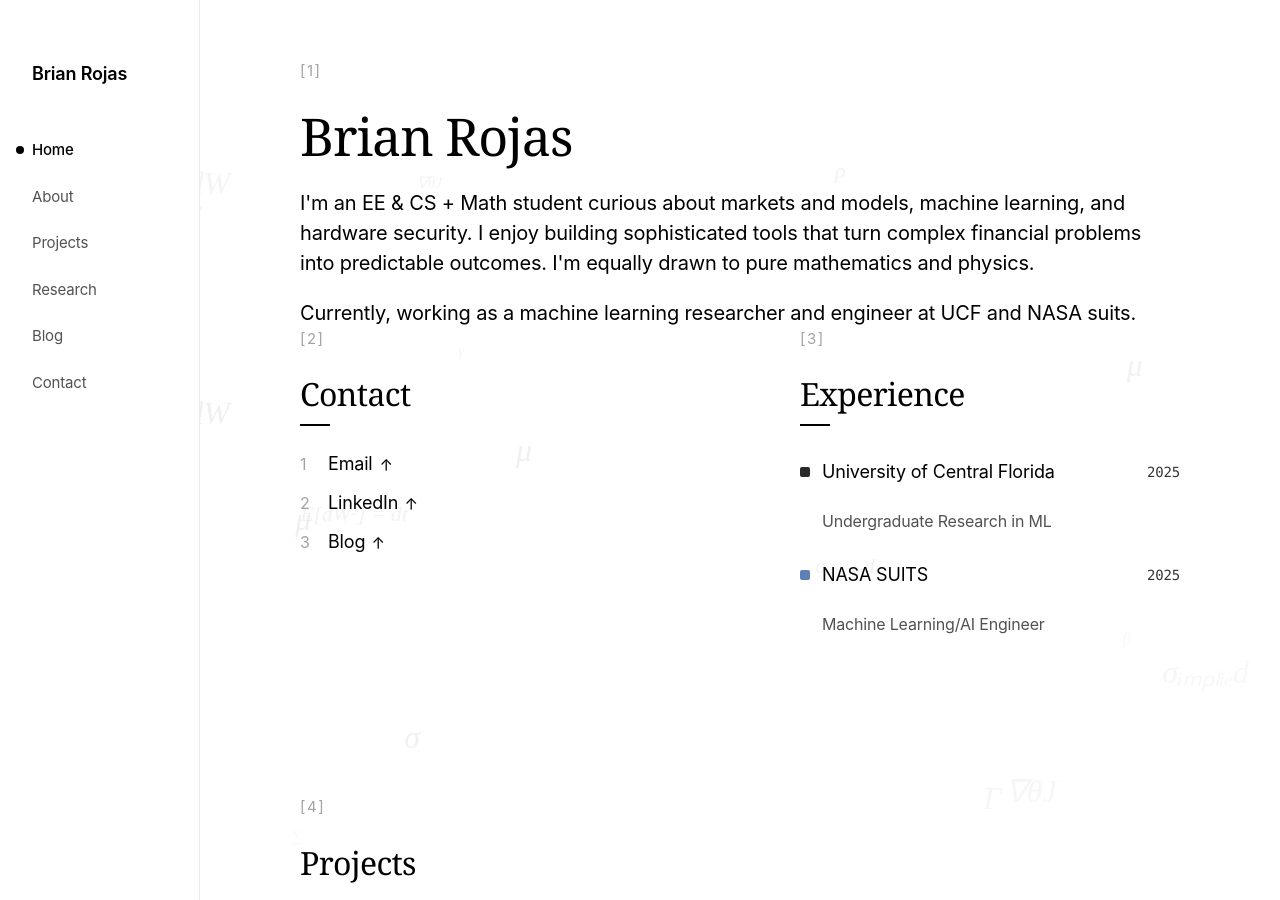
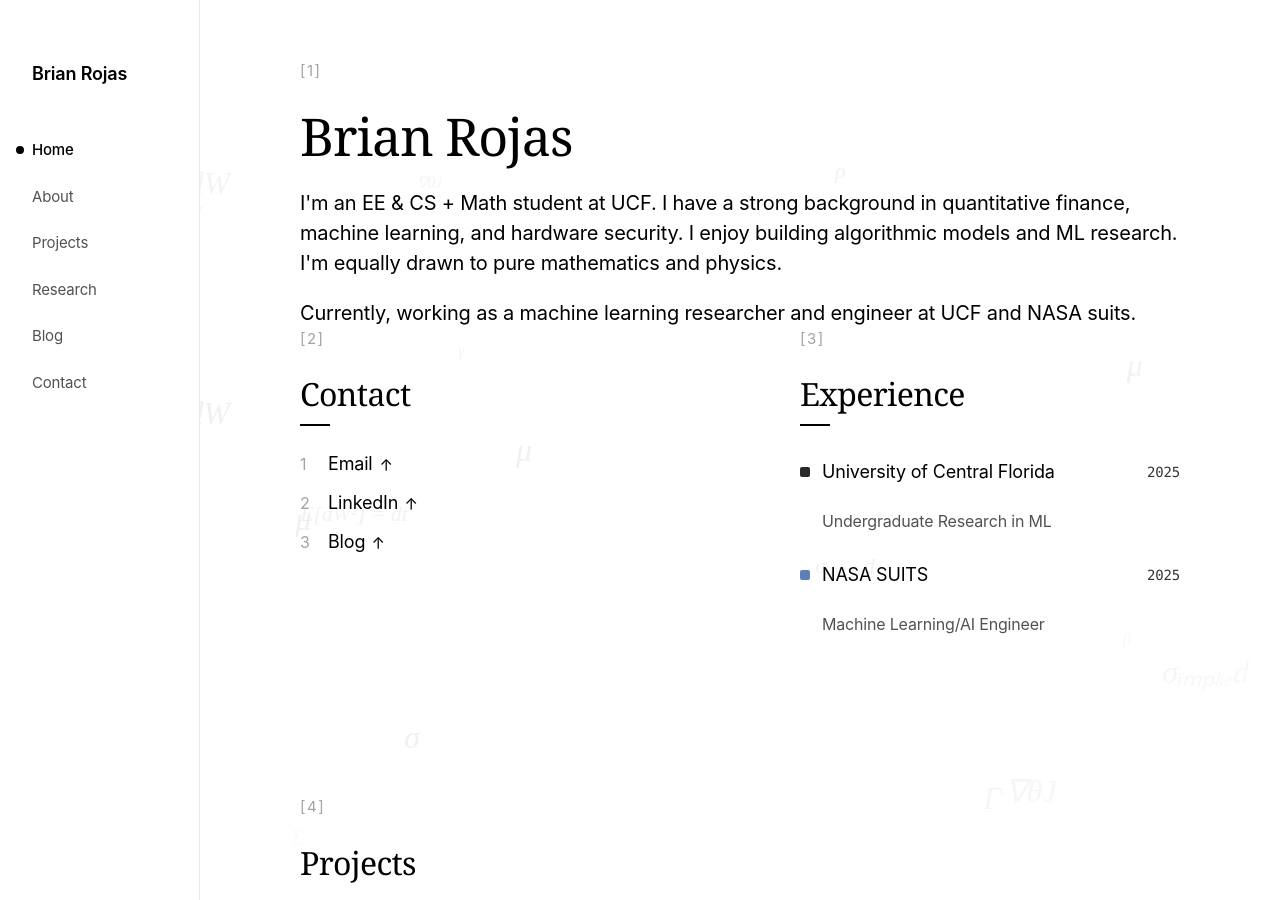
Before and after one commit to brianrojrc/brianrojrc.github.io, a Jekyll site: the page built from index.md, in a window 1280 px wide and 900 px high. Built offline with Jekyll 4.4.1, drawn with Linux system fonts in a browser that asks for light colours; some web fonts are replaced.

Commit message:
Update index.md

```diff
--- a/index.md
+++ b/index.md
@@ -6,7 +6,7 @@ title: Home
 <header class="page-header">
     <span class="page-marker">[1]</span>
     <h1>Brian Rojas</h1>
-    <p class="intro"> I'm an EE & CS + Math student curious about markets and models, machine learning, and hardware security. I enjoy building sophisticated tools that turn complex financial problems into predictable outcomes. I'm equally drawn to pure mathematics and physics.
+    <p class="intro"> I'm an EE & CS + Math student at UCF. I have a strong background in quantitative finance, machine learning, and hardware security. I enjoy building algorithmic models and ML research. I'm equally drawn to pure mathematics and physics.
     <p class="currently">Currently, working as a machine learning researcher and engineer at UCF and NASA suits.</p>
 
 <div class="two-column">
```
